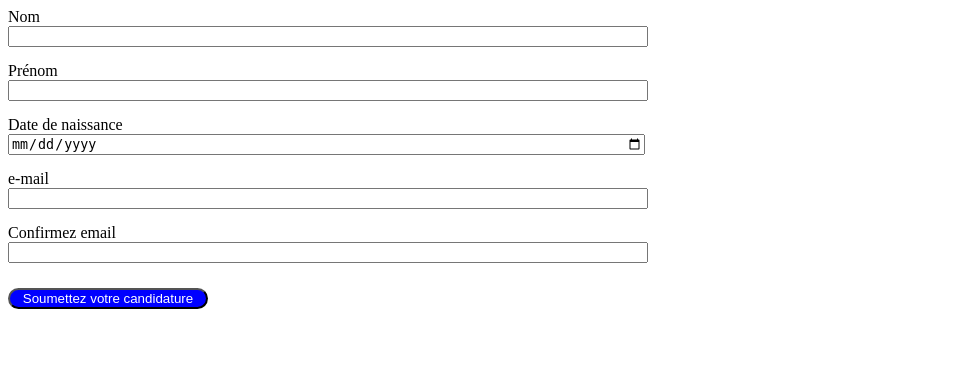
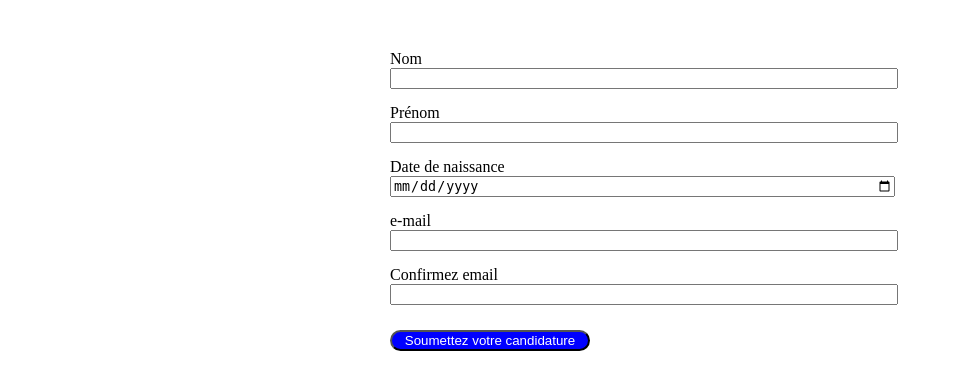
Before and after one commit to pflammarion/goulag, a PHP site: page / in a window 1280 px wide. Shown: the top 390 px of the page, without its empty margins (0-953 px from the left). Run offline with PHP 8.4, Linux system fonts and the light colour scheme.

Commit message:
fix style

```diff
--- a/sql/G5/revisionPHP/index.php
+++ b/sql/G5/revisionPHP/index.php
@@ -2,7 +2,8 @@
 <html>
 <head>
     <title>Formulaire admission</title>
-    <link rel="stylesheet" type="text/css" href="./public/css/index.css"> <script src="traitement.js"></script>
+    <link rel="stylesheet" type="text/css" href="./public/css/index.css">
+    <script src="./public/js/index.js"></script>
 </head>
 <body>
 <form method="POST" action="traitement.php"> <label>Nom</label>
--- a/sql/G5/revisionPHP/public/css/index.css
+++ b/sql/G5/revisionPHP/public/css/index.css
@@ -1,6 +1,6 @@
 input {
     display: block;
-    width: 50%;
+    width: 100%;
     margin-bottom:15px;
 }
 label {
@@ -14,3 +14,8 @@ input[type=submit]{
     text-align: center;
     margin-top: 25px;
 }
+
+form{
+    margin: 50px auto;
+    width: 500px;
+}
```
